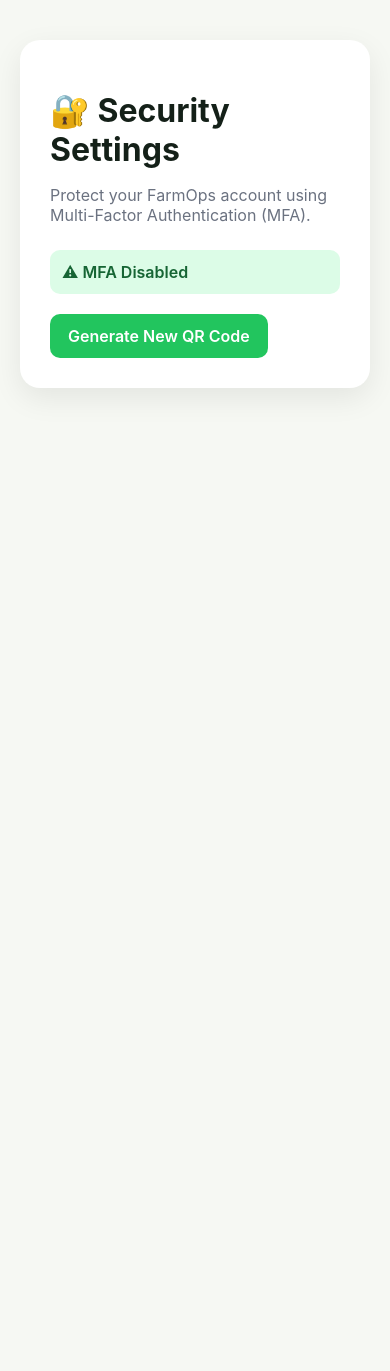
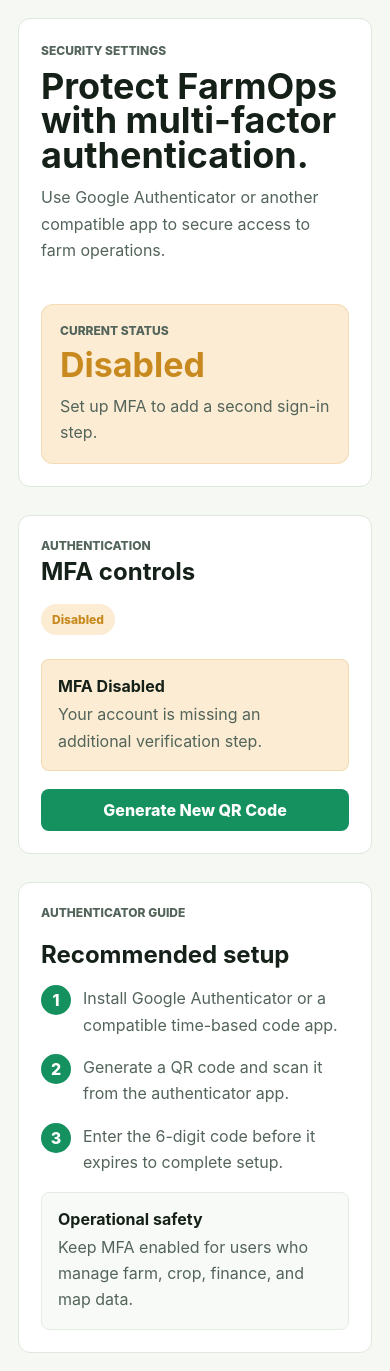
Before and after one commit to nmaiguel31/FarmOps, an Angular app in the folder farm-management-frontend/: page /mfa in a window 390 px wide. Before the commit the page ends 844 px from the top, so only its background shows below. Built offline with nearby package versions, Linux system fonts and the light colour scheme; no server answers.

Commit message:
Phase 6 MFA SaaS redesign

```diff
--- a/farm-management-frontend/src/app/pages/mfa/mfa.css
+++ b/farm-management-frontend/src/app/pages/mfa/mfa.css
@@ -1,114 +1,287 @@
-.mfa-container {
-  display: flex;
-  justify-content: center;
-  padding: 40px 20px;
+:host {
+  display: block;
+  min-height: 100vh;
+  color: var(--color-text);
+  background: var(--color-page);
 }
 
-.mfa-card {
-  width: 100%;
-  max-width: 600px;
-
-  background: white;
-
-  padding: 30px;
-
-  border-radius: 20px;
-
-  box-shadow:
-    0 10px 30px rgba(0,0,0,.08);
+.security-page {
+  width: min(100%, 1400px);
+  margin: 0 auto;
+  padding: 42px;
 }
 
-.mfa-card h1 {
-  margin-bottom: 10px;
+.security-hero,
+.settings-card,
+.guidance-card {
+  background: #fff;
+  border: 1px solid var(--color-border);
+  border-radius: var(--radius-lg);
 }
 
-.subtitle {
-  color: #6b7280;
-  margin-bottom: 25px;
+.security-hero {
+  display: flex;
+  justify-content: space-between;
+  gap: 40px;
+  margin-bottom: 28px;
+  padding: 34px;
 }
 
-.qr-section {
-  text-align: center;
-  margin-top: 25px;
-  margin-bottom: 25px;
+.eyebrow,
+.panel-kicker,
+.status-panel span,
+.verify-panel label {
+  display: block;
+  color: var(--color-muted-strong);
+  font-size: 12px;
+  font-weight: 800;
+  letter-spacing: 0;
+  text-transform: uppercase;
 }
 
-.qr-section img {
-  width: 250px;
-  border-radius: 12px;
-  background: white;
-  padding: 10px;
+.security-hero h1 {
+  max-width: 780px;
+  margin: 8px 0 12px;
+  font-size: clamp(36px, 4vw, 64px);
+  line-height: .96;
 }
 
-input {
-  width: 100%;
-  padding: 12px;
+.security-hero p,
+.helper-text,
+.guide-step p,
+.security-note p,
+.notice-card p,
+.status-panel p {
+  margin: 0;
+  color: var(--color-muted-strong);
+  line-height: 1.65;
+}
 
-  border: 1px solid #d1d5db;
+.status-panel {
+  min-width: 280px;
+  padding: 18px;
+  background: var(--color-primary-soft);
+  border: 1px solid rgba(20,145,95,.12);
+  border-radius: var(--radius-lg);
+}
 
-  border-radius: 10px;
+.status-panel.disabled {
+  background: #fbecd3;
+  border-color: rgba(200,137,31,.16);
+}
 
-  margin-top: 15px;
-  margin-bottom: 15px;
+.status-panel strong {
+  display: block;
+  margin: 6px 0 8px;
+  color: var(--color-primary-strong);
+  font-size: 34px;
+}
 
-  font-size: 16px;
+.status-panel.disabled strong {
+  color: var(--color-warning);
+}
+
+.security-grid {
+  display: grid;
+  grid-template-columns: minmax(0, 1.35fr) minmax(320px, .65fr);
+  gap: 28px;
+  align-items: start;
+}
+
+.settings-card,
+.guidance-card {
+  padding: 28px;
+}
+
+.panel-header {
+  display: flex;
+  align-items: flex-start;
+  justify-content: space-between;
+  gap: 18px;
+  margin-bottom: 24px;
+}
+
+.panel-header h2,
+.guidance-card h2 {
+  margin: 4px 0 0;
+  font-size: 24px;
+}
+
+.state-badge {
+  padding: 8px 11px;
+  color: var(--color-primary-strong);
+  background: var(--color-primary-soft);
+  border-radius: 999px;
+  font-size: 12px;
+  font-weight: 800;
+}
+
+.state-badge.disabled {
+  color: var(--color-warning);
+  background: #fbecd3;
+}
+
+.enabled-flow,
+.disabled-flow,
+.setup-flow {
+  display: grid;
+  gap: 18px;
+}
+
+.code-input {
+  max-width: 360px;
+  font-size: 18px;
+  font-weight: 800;
+  letter-spacing: 0;
+}
+
+.action-row {
+  display: flex;
+  flex-wrap: wrap;
+  gap: 10px;
 }
 
 .primary-btn,
-.verify-btn {
-
-  border: none;
-
-  background: #22c55e;
-
-  color: white;
-
-  padding: 12px 18px;
-
-  border-radius: 10px;
-
+.secondary-btn,
+.danger-btn {
+  min-height: 42px;
+  padding: 0 16px;
+  border: 0;
+  border-radius: var(--radius-sm);
+  font-weight: 800;
   cursor: pointer;
-
-  font-weight: 600;
-
-  transition: .3s;
 }
 
-.primary-btn:hover,
-.verify-btn:hover {
-  transform: translateY(-2px);
+.primary-btn {
+  color: #fff;
+  background: var(--color-primary);
+}
+
+.secondary-btn {
+  color: var(--color-primary-strong);
+  background: var(--color-primary-soft);
+}
+
+.danger-btn {
+  color: var(--color-danger);
+  background: var(--color-danger-soft);
+}
+
+.notice-card,
+.security-note {
+  padding: 16px;
+  background: #f8faf7;
+  border: 1px solid #e5ece4;
+  border-radius: var(--radius-sm);
+}
+
+.notice-card.warning {
+  background: #fbecd3;
+  border-color: rgba(200,137,31,.18);
+}
+
+.notice-card strong,
+.security-note strong {
+  display: block;
+  margin-bottom: 5px;
+}
+
+.qr-panel {
+  display: grid;
+  width: min(100%, 340px);
+  min-height: 340px;
+  place-items: center;
+  padding: 22px;
+  background: #f8faf7;
+  border: 1px solid #e5ece4;
+  border-radius: var(--radius-lg);
+}
+
+.qr-panel img {
+  width: min(260px, 100%);
+  border-radius: var(--radius-sm);
+}
+
+.verify-panel {
+  display: grid;
+  gap: 12px;
+  padding-top: 18px;
+  border-top: 1px solid var(--color-border);
+}
+
+.success-message,
+.error-message {
+  margin: 18px 0 0;
+  padding: 14px;
+  border-radius: var(--radius-sm);
+  font-weight: 800;
 }
 
 .success-message {
-  margin-top: 20px;
-  color: #16a34a;
-  font-weight: 600;
+  color: var(--color-primary-strong);
+  background: var(--color-primary-soft);
 }
 
 .error-message {
-  margin-top: 20px;
-  color: #dc2626;
-  font-weight: 600;
+  color: var(--color-danger);
+  background: var(--color-danger-soft);
 }
 
-hr {
-  margin: 25px 0;
-  border: none;
-  border-top: 1px solid #e5e7eb;
+.guidance-card {
+  display: grid;
+  gap: 16px;
 }
 
-.status-card {
+.guide-step {
+  display: grid;
+  grid-template-columns: auto minmax(0, 1fr);
+  gap: 12px;
+  align-items: start;
+}
 
-  background: #dcfce7;
+.guide-step span {
+  display: grid;
+  width: 30px;
+  height: 30px;
+  place-items: center;
+  color: #fff;
+  background: var(--color-primary);
+  border-radius: 999px;
+  font-weight: 800;
+}
 
-  color: #166534;
+@media (max-width: 980px) {
+  .security-hero,
+  .security-grid {
+    grid-template-columns: 1fr;
+  }
 
-  padding: 12px;
+  .security-hero {
+    flex-direction: column;
+  }
 
-  border-radius: 10px;
+  .status-panel {
+    min-width: 0;
+  }
+}
 
-  margin-bottom: 20px;
+@media (max-width: 760px) {
+  .security-page {
+    padding: 18px;
+  }
 
-  font-weight: 600;
+  .security-hero,
+  .settings-card,
+  .guidance-card {
+    padding: 22px;
+  }
 
+  .panel-header,
+  .action-row {
+    flex-direction: column;
+  }
+
+  .code-input {
+    max-width: 100%;
+  }
 }
--- a/farm-management-frontend/src/app/pages/mfa/mfa.html
+++ b/farm-management-frontend/src/app/pages/mfa/mfa.html
@@ -1,116 +1,106 @@
-<div class="mfa-container">
+<main class="security-page">
+  <section class="security-hero">
+    <div>
+      <p class="eyebrow">Security Settings</p>
+      <h1>Protect FarmOps with multi-factor authentication.</h1>
+      <p>Use Google Authenticator or another compatible app to secure access to farm operations.</p>
+    </div>
 
-  <div class="mfa-card">
+    <div class="status-panel" [class.disabled]="!mfaEnabled">
+      <span>Current Status</span>
+      <strong>{{ mfaEnabled ? 'Enabled' : 'Disabled' }}</strong>
+      <p>{{ mfaEnabled ? 'MFA is active for this account.' : 'Set up MFA to add a second sign-in step.' }}</p>
+    </div>
+  </section>
 
-<h1>🔐 Security Settings</h1>
+  <section class="security-grid">
+    <article class="settings-card">
+      <div class="panel-header">
+        <div>
+          <span class="panel-kicker">Authentication</span>
+          <h2>{{ setupMode ? 'Scan QR code' : 'MFA controls' }}</h2>
+        </div>
+        <span class="state-badge" [class.disabled]="!mfaEnabled">
+          {{ mfaEnabled ? 'Enabled' : 'Disabled' }}
+        </span>
+      </div>
 
-<p class="subtitle">
-  Protect your FarmOps account using
-  Multi-Factor Authentication (MFA).
+      <div class="enabled-flow" *ngIf="mfaEnabled && !setupMode">
+        <p class="helper-text">
+          Enter the 6-digit code from your authenticator app to verify this security session.
         </p>
 
-<!-- MFA ENABLED -->
+        <input class="farmops-field code-input" type="text" placeholder="Enter 6-digit code" [(ngModel)]="token">
 
-<div *ngIf="mfaEnabled && !setupMode">
-
-  <div class="status-card">
-    MFA is enabled on this account. Enter your authentication code.
+        <div class="action-row">
+          <button type="button" class="primary-btn" (click)="verifyCode()">Verify Code</button>
+          <button type="button" class="danger-btn" (click)="disableMFA()">Disable MFA</button>
+        </div>
       </div>
 
-  <input
-    type="text"
-    placeholder="Enter 6-digit code"
-    [(ngModel)]="token"
-  >
-
-  <button
-    class="verify-btn"
-    (click)="verifyCode()"
-  >
-    Verify Code
-  </button>
-
-  <br><br>
-
-  <button
-    class="verify-btn"
-    (click)="disableMFA()"
-  >
-    Disable MFA
-  </button>
-
+      <div class="disabled-flow" *ngIf="!mfaEnabled && !setupMode">
+        <div class="notice-card warning">
+          <strong>MFA Disabled</strong>
+          <p>Your account is missing an additional verification step.</p>
         </div>
 
-<!-- MFA DISABLED -->
-
-<div *ngIf="!mfaEnabled && !setupMode">
-
-  <div class="status-card">
-    ⚠ MFA Disabled
+        <button type="button" class="primary-btn" (click)="generateQR()">Generate New QR Code</button>
       </div>
 
-  <button
-    class="primary-btn"
-    (click)="generateQR()"
-  >
-    Generate New QR Code
-  </button>
+      <div class="setup-flow" *ngIf="setupMode">
+        <p class="helper-text">
+          Open Google Authenticator, tap add account, scan this QR code, then enter the generated 6-digit code.
+        </p>
 
+        <div class="qr-panel">
+          <img [src]="qrCode" alt="QR Code">
         </div>
 
-<!-- QR SETUP MODE -->
-
-<div *ngIf="setupMode">
-
-  <h3>
-    Scan with Google Authenticator
-  </h3>
-
-  <img
-    [src]="qrCode"
-    alt="QR Code"
-  >
-
-  <br><br>
-
-  <button
-    class="primary-btn"
-    (click)="generateQR()"
-  >
-    Regenerate QR Code
-  </button>
-
-  <hr>
-
-  <input
-    type="text"
-    placeholder="Enter 6-digit code"
-    [(ngModel)]="token"
-  >
-
-  <button
-    class="verify-btn"
-    (click)="verifyCode()"
-  >
-    Verify
-  </button>
-
+        <div class="action-row">
+          <button type="button" class="secondary-btn" (click)="generateQR()">Regenerate QR Code</button>
         </div>
 
-<p
-  class="success-message"
-  *ngIf="message === 'MFA enabled successfully'"
->
-  ✅ MFA Enabled Successfully
+        <div class="verify-panel">
+          <label>
+            Verification code
+            <input class="farmops-field code-input" type="text" placeholder="Enter 6-digit code" [(ngModel)]="token">
+          </label>
+          <button type="button" class="primary-btn" (click)="verifyCode()">Verify</button>
+        </div>
+      </div>
+
+      <p class="success-message" *ngIf="message === 'MFA enabled successfully'">
+        MFA Enabled Successfully
       </p>
 
-<p
-  class="error-message"
-  *ngIf="message === 'Invalid code'"
->
-  ❌ Invalid Code
+      <p class="error-message" *ngIf="message === 'Invalid code'">
+        Invalid Code
       </p>
+    </article>
 
+    <aside class="guidance-card">
+      <span class="panel-kicker">Authenticator Guide</span>
+      <h2>Recommended setup</h2>
+
+      <div class="guide-step">
+        <span>1</span>
+        <p>Install Google Authenticator or a compatible time-based code app.</p>
       </div>
 
+      <div class="guide-step">
+        <span>2</span>
+        <p>Generate a QR code and scan it from the authenticator app.</p>
       </div>
+
+      <div class="guide-step">
+        <span>3</span>
+        <p>Enter the 6-digit code before it expires to complete setup.</p>
+      </div>
+
+      <div class="security-note">
+        <strong>Operational safety</strong>
+        <p>Keep MFA enabled for users who manage farm, crop, finance, and map data.</p>
+      </div>
+    </aside>
+  </section>
+</main>
--- a/farm-management-frontend/src/app/pages/mfa/mfa.ts
+++ b/farm-management-frontend/src/app/pages/mfa/mfa.ts
@@ -45,8 +45,6 @@ export class MfaComponent
 
         next: (data: any) => {
 
-          console.log('MFA STATUS:', data);
-
         this.mfaEnabled = data.mfaEnabled;
 
         if (!this.mfaEnabled) {
@@ -59,21 +57,13 @@ export class MfaComponent
 
         }
 
-          console.log(
-            'MFA ENABLED:',
-            this.mfaEnabled
-          );
-
           this.cdr.detectChanges();
 
         },
 
         error: (error) => {
 
-          console.log(
-            'STATUS ERROR:',
-            error
-          );
+          console.error(error);
 
         }
 
```
Lines whose indentation alone changed are shown as unchanged.
